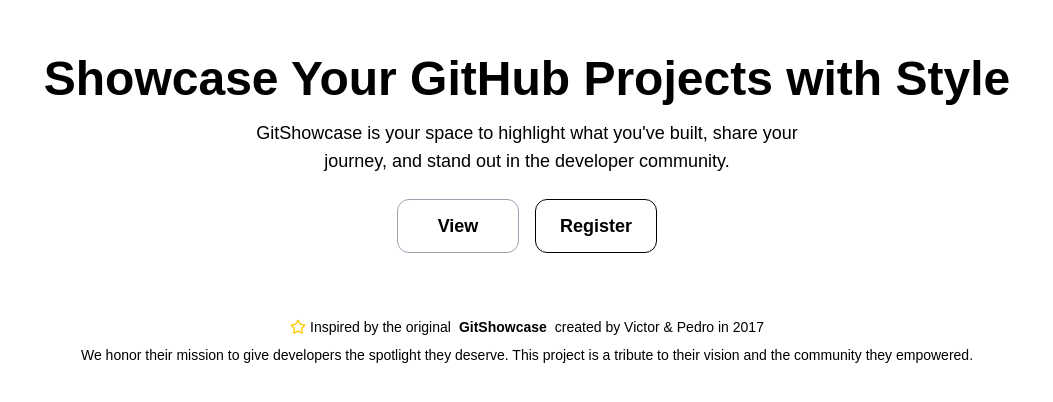
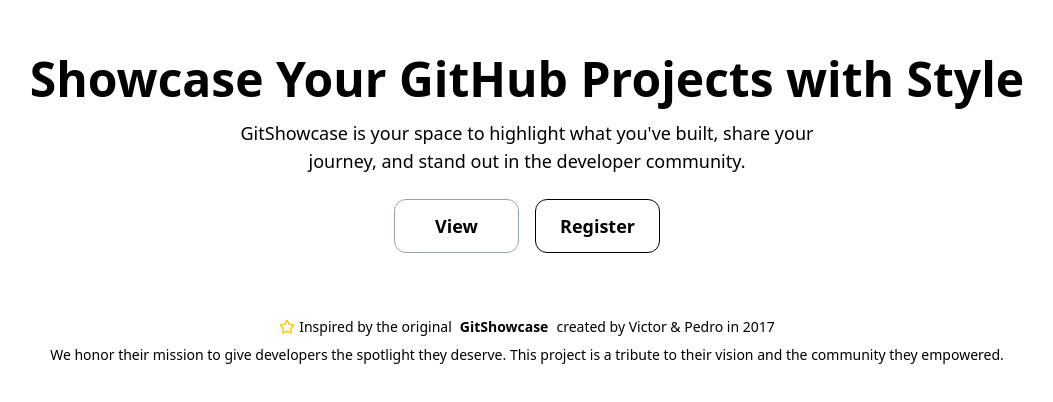
Before and after one commit to Joyal-George-KJ/GitShowcase, a Next.js app: page / in a window 1280 px wide. Shown: the part 190-592 px from the top of the page, without its empty margins (113-1166 px from the left). Built offline with nearby package versions, Linux system fonts and the light colour scheme.

Commit message:
body css removed from css style sheet

```diff
--- a/src/app/globals.css
+++ b/src/app/globals.css
@@ -50,16 +50,3 @@
         }
     }
 }
-
-@media (prefers-color-scheme: dark) {
-  :root {
-    --background: #0a0a0a;
-    --foreground: #ededed;
-  }
-}
-
-body {
-  background: var(--background);
-  color: var(--foreground);
-  font-family: Arial, Helvetica, sans-serif;
-}
```
